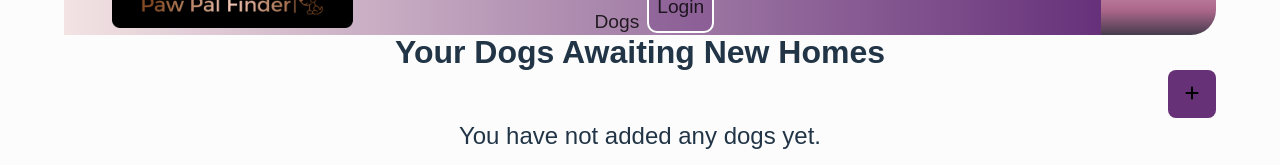
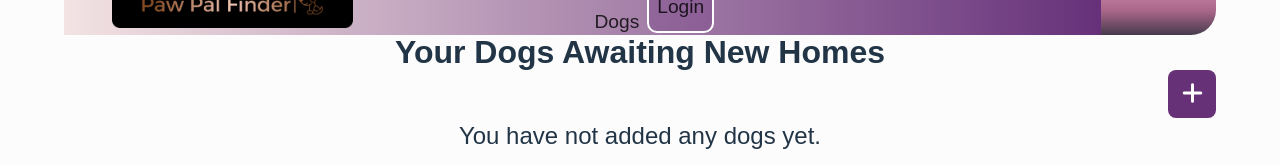
Before and after one commit to SaraVahidinovin/paw-pal-finder, a React (Vite) app: page /mydogs in a window 1280 px wide. Shown: the part 125-290 px from the top of the page. Built offline with nearby package versions, Linux system fonts and the light colour scheme; data requests are answered from the project's data file; a web font is replaced by a local one.

Commit message:
Added button color

```diff
--- a/src/styles/myDogsPage.css
+++ b/src/styles/myDogsPage.css
@@ -9,6 +9,8 @@
         padding: 0;
         margin-left: auto;
         transition: transform 0.3s ease;
+        color: white;
+        font-size: 1.5rem;
     }
 
     button:hover {
```
